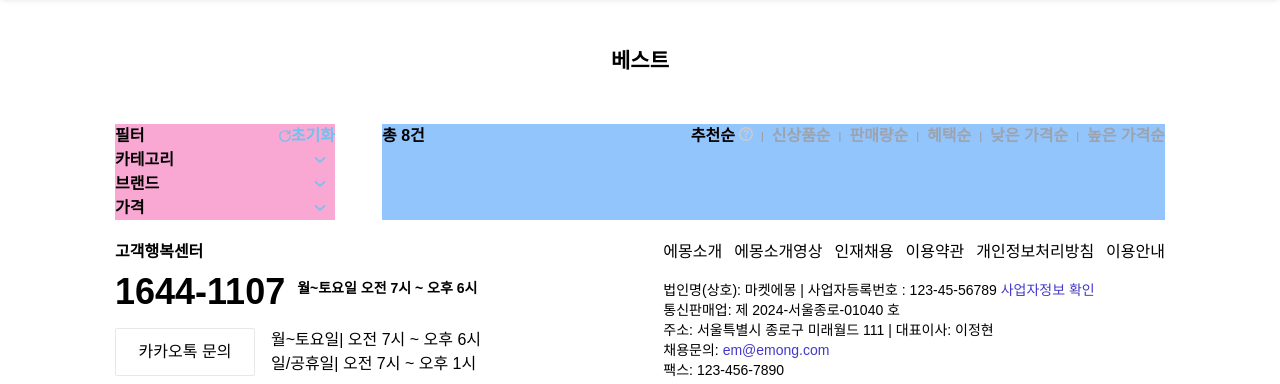
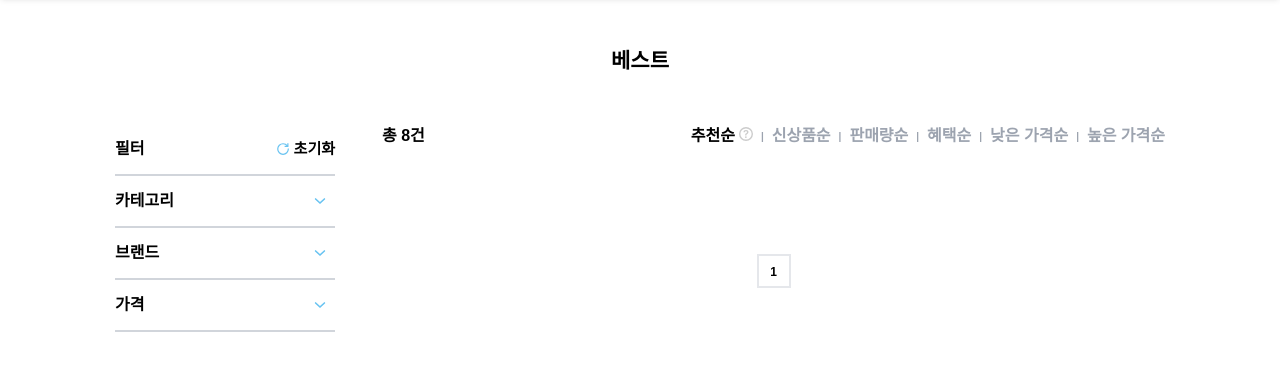
Before and after one commit to FRONTENDSCHOOL8/market-emong, a website built with Vite: page src/pages/productList/index.html in a window 1280 px wide. Shown: the part 235-619 px from the top of the page. Built offline with nearby package versions, Linux system fonts and the light colour scheme; no server answers; a web font is replaced by a local one; what pocketbase would draw is missing.

Commit message:
상품리스트 페이지 마크업 및 css 1차 완료. (수정 가능성 있음) [Feat] : 상품 리스트 페이지 마크업 및 css 완료. 1. 상품 리스트 페이지 마크업 및 css 1차 완료. 2. 텔윈드.css에 공통적인 css추가. 3. 카테고리는 아직 마크업 할게 남아있음.
-

```diff
--- a/main.js
+++ b/main.js
@@ -65,6 +65,9 @@ records.forEach(({ collectionId, id, photo, alt }) => {
 
 productList.forEach(
   ({ collectionId, id, photo, label, brand, name, discount, price, limit }) => {
+    if (name === '상품 준비중..') {
+      return;
+    }
     const discountPrice = price - (price * discount) / 100;
 
     const template = /* html */ `
--- a/src/pages/productList/index.html
+++ b/src/pages/productList/index.html
@@ -20,11 +20,11 @@
 
       <div class="flex">
         <!-- 카테고리 list  -->
-        <nav class="mr-47pxr w-220pxr bg-pink-300">
+        <nav class="mr-47pxr w-220pxr">
           <!-- 필터 및 초기화 -->
-          <div class="flex justify-between">
+          <div class="list-nav flex justify-between">
             <span>필터</span>
-            <button class="flex items-center">
+            <button class="flex h-full items-center">
               <svg
                 width="12"
                 height="12"
@@ -47,37 +47,31 @@
                   stroke-linejoin="round"
                 ></path>
               </svg>
-              <span class="text-skybluemong">초기화</span>
+              <span class="ml-5pxr text-15pxr">초기화</span>
             </button>
           </div>
           <!-- 카테고리 nav -->
-          <div>
-            <button
-              class="bg-iconArrow w-full bg-right bg-no-repeat text-start"
-            >
+          <div class="list-nav">
+            <button class="listnav-btn">
               <span>카테고리</span>
             </button>
           </div>
           <!-- 브랜드 nav -->
-          <div>
-            <button
-              class="bg-iconArrow w-full bg-right bg-no-repeat text-start"
-            >
+          <div class="list-nav">
+            <button class="listnav-btn">
               <span>브랜드</span>
             </button>
           </div>
           <!-- 가격 nav -->
-          <div>
-            <button
-              class="bg-iconArrow w-full bg-right bg-no-repeat text-start"
-            >
+          <div class="list-nav">
+            <button class="listnav-btn">
               <span>가격</span>
             </button>
           </div>
         </nav>
 
-        <!--상품 list-->
-        <section class="w-783pxr bg-blue-300">
+        <!--상품 list -->
+        <section class="w-783pxr">
           <!-- 상품 list herder -->
           <ul class="mb-20pxr flex justify-between">
             <li>총 8건</li>
@@ -119,8 +113,19 @@
             </li>
           </ul>
           <ul
-            class="product-list grid grid-cols-3 gap-x-17pxr gap-y-73pxr"
+            class="product-list grid grid-cols-3 gap-x-17pxr gap-y-50pxr"
           ></ul>
+          <!-- 페이지 -->
+          <div
+            class="mb-80pxr mt-50pxr flex h-70pxr w-full items-end justify-center"
+          >
+            <!-- 페이지 늘리면 css 공통으로 나누고 복붙하고 수정하기 -->
+            <a
+              href="/"
+              class="flex h-34pxr w-34pxr justify-center border-2 border-solid border-gray-200 p-7pxr align-middle text-12pxr"
+              >1</a
+            >
+          </div>
         </section>
       </div>
     </main>
--- a/src/styles/tailwind.css
+++ b/src/styles/tailwind.css
@@ -2,3 +2,12 @@
 @tailwind base;
 @tailwind components;
 @tailwind utilities;
+
+/* productList페이지 사이드nav 공통 css */
+.listnav-btn {
+  @apply bg-iconArrow h-full w-full items-center bg-right bg-no-repeat text-start;
+}
+
+.list-nav {
+  @apply h-52pxr items-center border-b-2 border-solid border-gray-300;
+}
```
